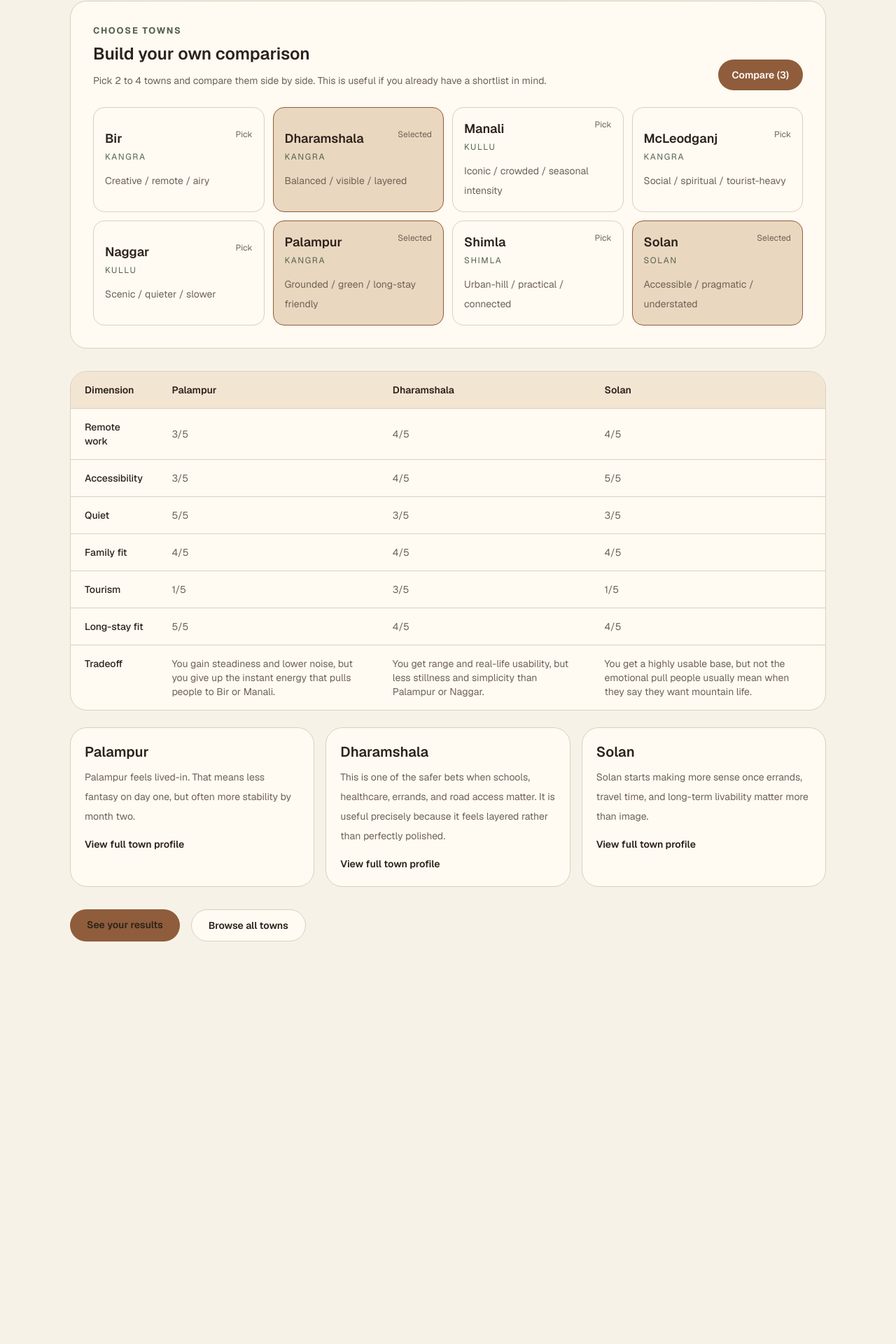
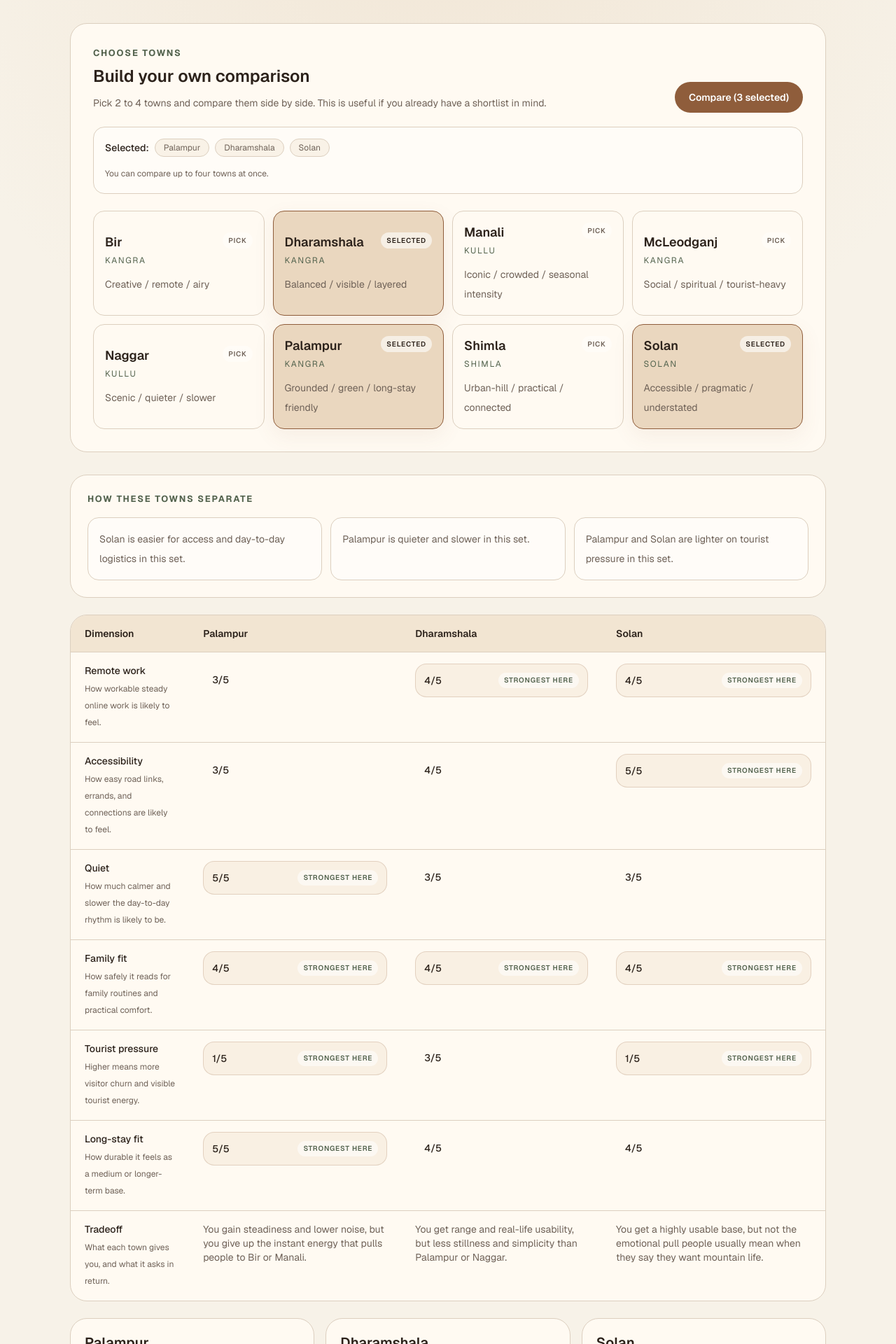
Before and after one commit to andy0056/appleville, a Next.js app: page /compare in a window 1280 px wide. Shown: the part 187-2107 px from the top of the page at 70% size. Before the commit the page ends 1532 px from the top, so only its background shows below. Built offline with nearby package versions, Linux system fonts and the light colour scheme.

Commit message:
feat: improve compare readability across desktop and mobile

```diff
--- a/src/app/compare/page.tsx
+++ b/src/app/compare/page.tsx
@@ -26,6 +26,7 @@ export default async function ComparePage({
           <h1 className="text-4xl font-semibold">Compare likely base options side by side</h1>
           <p className="max-w-2xl text-base leading-8 text-[var(--muted)]">
             Compare towns from your result shortlist or build your own side-by-side view.
+            Look for where each place is strongest, and where the tradeoff starts to show.
           </p>
         </div>
 
--- a/src/components/compare-grid.tsx
+++ b/src/components/compare-grid.tsx
@@ -2,18 +2,97 @@ import Link from "next/link";
 import { getTownBySlug, Town } from "@/lib/towns";
 
 const rows = [
-  { key: "remoteWork", label: "Remote work" },
-  { key: "accessibility", label: "Accessibility" },
-  { key: "quiet", label: "Quiet" },
-  { key: "familyFit", label: "Family fit" },
-  { key: "tourismIntensity", label: "Tourism" },
-  { key: "longStayFit", label: "Long-stay fit" },
+  {
+    key: "remoteWork",
+    label: "Remote work",
+    description: "How workable steady online work is likely to feel.",
+    strengthText: "stronger for steady remote routine",
+    preferLower: false,
+  },
+  {
+    key: "accessibility",
+    label: "Accessibility",
+    description: "How easy road links, errands, and connections are likely to feel.",
+    strengthText: "easier for access and day-to-day logistics",
+    preferLower: false,
+  },
+  {
+    key: "quiet",
+    label: "Quiet",
+    description: "How much calmer and slower the day-to-day rhythm is likely to be.",
+    strengthText: "quieter and slower",
+    preferLower: false,
+  },
+  {
+    key: "familyFit",
+    label: "Family fit",
+    description: "How safely it reads for family routines and practical comfort.",
+    strengthText: "safer for family-shape living",
+    preferLower: false,
+  },
+  {
+    key: "tourismIntensity",
+    label: "Tourist pressure",
+    description: "Higher means more visitor churn and visible tourist energy.",
+    strengthText: "lighter on tourist pressure",
+    preferLower: true,
+  },
+  {
+    key: "longStayFit",
+    label: "Long-stay fit",
+    description: "How durable it feels as a medium or longer-term base.",
+    strengthText: "stronger as a longer-stay base",
+    preferLower: false,
+  },
 ] as const;
+
+type CompareRow = (typeof rows)[number];
+
+function getWinningValue(row: CompareRow, towns: Town[]) {
+  const values = towns.map((town) => town[row.key]);
+  return row.preferLower ? Math.min(...values) : Math.max(...values);
+}
+
+function getRowWinners(row: CompareRow, towns: Town[]) {
+  const winningValue = getWinningValue(row, towns);
+  return towns.filter((town) => town[row.key] === winningValue);
+}
+
+function getTownStrengthsInSet(town: Town, towns: Town[]) {
+  return rows
+    .filter((row) => getRowWinners(row, towns).some((winner) => winner.slug === town.slug))
+    .slice(0, 3);
+}
+
+function buildSeparationSummary(towns: Town[]) {
+  const summaries = rows
+    .map((row) => {
+      const values = towns.map((town) => town[row.key]);
+      const spread = Math.max(...values) - Math.min(...values);
+      const winners = getRowWinners(row, towns);
+
+      return {
+        row,
+        spread,
+        winners,
+      };
+    })
+    .filter((item) => item.spread >= 1)
+    .sort((a, b) => b.spread - a.spread)
+    .slice(0, 3);
+
+  return summaries.map(({ row, winners }) => {
+    const names = winners.map((winner) => winner.name).join(" and ");
+    return `${names} ${winners.length > 1 ? "are" : "is"} ${row.strengthText} in this set.`;
+  });
+}
 
 export function CompareGrid({ slugs }: { slugs: string[] }) {
   const selected: Town[] = slugs
     .map((slug) => getTownBySlug(slug))
     .filter((town): town is Town => Boolean(town));
+
+  const separationSummary = buildSeparationSummary(selected);
 
   if (selected.length < 2) {
     return (
@@ -27,7 +106,21 @@ export function CompareGrid({ slugs }: { slugs: string[] }) {
 
   return (
     <div className="space-y-6">
-      <div className="overflow-hidden rounded-[24px] border border-[var(--line)] bg-[var(--card)]">
+      <div className="card p-5 md:p-6">
+        <p className="eyebrow">How these towns separate</p>
+        <div className="mt-4 grid gap-3 md:grid-cols-3">
+          {separationSummary.map((item) => (
+            <div
+              key={item}
+              className="rounded-2xl border border-[var(--line)] bg-[rgba(255,255,255,0.4)] p-4 text-sm leading-7 text-[var(--muted)]"
+            >
+              {item}
+            </div>
+          ))}
+        </div>
+      </div>
+
+      <div className="hidden overflow-hidden rounded-[24px] border border-[var(--line)] bg-[var(--card)] md:block">
         <table className="min-w-full border-collapse text-left text-sm">
           <thead className="bg-[var(--accent-soft)]/60">
             <tr>
@@ -40,18 +133,51 @@ export function CompareGrid({ slugs }: { slugs: string[] }) {
             </tr>
           </thead>
           <tbody>
-            {rows.map((row) => (
-              <tr key={row.key} className="border-t border-[var(--line)]">
-                <td className="px-5 py-4 font-medium">{row.label}</td>
-                {selected.map((town) => (
-                  <td key={town.slug} className="px-5 py-4 text-[var(--muted)]">
-                    {town[row.key]}/5
+            {rows.map((row) => {
+              const winningValue = getWinningValue(row, selected);
+
+              return (
+                <tr key={row.key} className="border-t border-[var(--line)] align-top">
+                  <td className="px-5 py-4">
+                    <p className="font-medium">{row.label}</p>
+                    <p className="mt-1 max-w-[18rem] text-xs leading-6 text-[var(--muted)]">
+                      {row.description}
+                    </p>
                   </td>
-                ))}
-              </tr>
-            ))}
+                  {selected.map((town) => {
+                    const isWinner = town[row.key] === winningValue;
+
+                    return (
+                      <td key={town.slug} className="px-5 py-4 text-[var(--muted)]">
+                        <div
+                          className={`rounded-2xl border px-3 py-3 ${
+                            isWinner
+                              ? "border-[rgba(143,93,59,0.22)] bg-[rgba(234,215,191,0.28)]"
+                              : "border-transparent bg-transparent"
+                          }`}
+                        >
+                          <div className="flex items-center justify-between gap-3">
+                            <span className="font-medium text-[var(--foreground)]">{town[row.key]}/5</span>
+                            {isWinner ? (
+                              <span className="rounded-full bg-[rgba(255,255,255,0.55)] px-2 py-1 text-[10px] font-semibold uppercase tracking-[0.08em] text-[var(--forest)]">
+                                Strongest here
+                              </span>
+                            ) : null}
+                          </div>
+                        </div>
+                      </td>
+                    );
+                  })}
+                </tr>
+              );
+            })}
             <tr className="border-t border-[var(--line)] align-top">
-              <td className="px-5 py-4 font-medium">Tradeoff</td>
+              <td className="px-5 py-4">
+                <p className="font-medium">Tradeoff</p>
+                <p className="mt-1 max-w-[18rem] text-xs leading-6 text-[var(--muted)]">
+                  What each town gives you, and what it asks in return.
+                </p>
+              </td>
               {selected.map((town) => (
                 <td key={town.slug} className="px-5 py-4 text-[var(--muted)]">
                   {town.tradeoff}
@@ -62,11 +188,89 @@ export function CompareGrid({ slugs }: { slugs: string[] }) {
         </table>
       </div>
 
-      <div className="grid gap-4 md:grid-cols-2 xl:grid-cols-3">
+      <div className="grid gap-4 md:hidden">
+        {selected.map((town) => (
+          <div key={town.slug} className="card p-5">
+            <div className="flex items-start justify-between gap-3">
+              <div>
+                <h3 className="text-xl font-semibold">{town.name}</h3>
+                <p className="mt-1 text-sm text-[var(--forest)]">{town.archetype}</p>
+              </div>
+              <span className="rounded-full bg-[rgba(255,255,255,0.55)] px-3 py-1 text-xs font-semibold text-[var(--foreground)]">
+                {town.budget}
+              </span>
+            </div>
+
+            <div className="mt-4 flex flex-wrap gap-2">
+              {getTownStrengthsInSet(town, selected).map((row) => (
+                <span
+                  key={`${town.slug}-${row.key}`}
+                  className="rounded-full border border-[var(--line)] bg-[rgba(234,215,191,0.28)] px-3 py-1 text-xs text-[var(--muted)]"
+                >
+                  {row.label}
+                </span>
+              ))}
+            </div>
+
+            <div className="mt-5 space-y-3">
+              {rows.map((row) => {
+                const winningValue = getWinningValue(row, selected);
+                const isWinner = town[row.key] === winningValue;
+
+                return (
+                  <div key={`${town.slug}-${row.key}`} className="rounded-2xl border border-[var(--line)] px-4 py-3">
+                    <div className="flex items-center justify-between gap-3">
+                      <div>
+                        <p className="text-sm font-medium">{row.label}</p>
+                        <p className="mt-1 text-xs leading-5 text-[var(--muted)]">{row.description}</p>
+                      </div>
+                      <div className="text-right">
+                        <p className="text-sm font-semibold text-[var(--foreground)]">{town[row.key]}/5</p>
+                        {isWinner ? (
+                          <p className="mt-1 text-[10px] font-semibold uppercase tracking-[0.08em] text-[var(--forest)]">
+                            Strongest here
+                          </p>
+                        ) : null}
+                      </div>
+                    </div>
+                  </div>
+                );
+              })}
+            </div>
+
+            <div className="mt-5 space-y-4 text-sm leading-7 text-[var(--muted)]">
+              <div>
+                <p className="font-semibold text-[var(--foreground)]">Practical read</p>
+                <p className="mt-1">{town.practicalReality}</p>
+              </div>
+              <div>
+                <p className="font-semibold text-[var(--foreground)]">Tradeoff</p>
+                <p className="mt-1">{town.tradeoff}</p>
+              </div>
+            </div>
+
+            <Link href={`/towns/${town.slug}`} className="mt-5 inline-block text-sm font-semibold text-[var(--accent)]">
+              View full town profile
+            </Link>
+          </div>
+        ))}
+      </div>
+
+      <div className="hidden grid-cols-2 gap-4 md:grid xl:grid-cols-3">
         {selected.map((town) => (
           <div key={town.slug} className="card p-5">
             <h3 className="text-xl font-semibold">{town.name}</h3>
-            <p className="mt-2 text-sm leading-7 text-[var(--muted)]">{town.practicalReality}</p>
+            <div className="mt-3 flex flex-wrap gap-2">
+              {getTownStrengthsInSet(town, selected).map((row) => (
+                <span
+                  key={`${town.slug}-desktop-${row.key}`}
+                  className="rounded-full border border-[var(--line)] bg-[rgba(234,215,191,0.22)] px-3 py-1 text-xs text-[var(--muted)]"
+                >
+                  {row.label}
+                </span>
+              ))}
+            </div>
+            <p className="mt-4 text-sm leading-7 text-[var(--muted)]">{town.practicalReality}</p>
             <Link href={`/towns/${town.slug}`} className="mt-4 inline-block text-sm font-semibold text-[var(--accent)]">
               View full town profile
             </Link>
--- a/src/components/compare-selector.tsx
+++ b/src/components/compare-selector.tsx
@@ -46,10 +46,36 @@ export function CompareSelector({ towns, initialSelected }: CompareSelectorProps
           type="button"
           onClick={submitCompare}
           disabled={!canCompare}
-          className="rounded-full bg-[var(--accent)] px-5 py-3 text-sm font-semibold text-white disabled:cursor-not-allowed disabled:opacity-50"
+          className="w-full rounded-full bg-[var(--accent)] px-5 py-3 text-sm font-semibold text-white disabled:cursor-not-allowed disabled:opacity-50 md:w-auto"
         >
-          Compare {selectedCount > 0 ? `(${selectedCount})` : ""}
+          Compare {selectedCount > 0 ? `(${selectedCount} selected)` : ""}
         </button>
+      </div>
+
+      <div className="mt-5 rounded-2xl border border-[var(--line)] bg-[rgba(255,255,255,0.38)] p-4">
+        <div className="flex flex-wrap items-center gap-2">
+          <span className="text-sm font-medium text-[var(--foreground)]">Selected:</span>
+          {selectedCount === 0 ? (
+            <span className="text-sm text-[var(--muted)]">Choose at least two towns.</span>
+          ) : (
+            selected.map((slug) => {
+              const town = towns.find((item) => item.slug === slug);
+              if (!town) return null;
+
+              return (
+                <span
+                  key={slug}
+                  className="rounded-full border border-[var(--line)] bg-[rgba(234,215,191,0.28)] px-3 py-1 text-xs text-[var(--muted)]"
+                >
+                  {town.name}
+                </span>
+              );
+            })
+          )}
+        </div>
+        <p className="mt-3 text-xs leading-6 text-[var(--muted)]">
+          You can compare up to four towns at once.
+        </p>
       </div>
 
       <div className="mt-6 grid gap-3 md:grid-cols-2 xl:grid-cols-4">
@@ -65,7 +91,7 @@ export function CompareSelector({ towns, initialSelected }: CompareSelectorProps
               disabled={locked}
               className={`rounded-2xl border p-4 text-left transition ${
                 active
-                  ? "border-[var(--accent)] bg-[var(--accent-soft)]"
+                  ? "border-[var(--accent)] bg-[var(--accent-soft)] shadow-[0_10px_30px_rgba(143,93,59,0.08)]"
                   : "border-[var(--line)] bg-[var(--card)] hover:border-[var(--accent)]/50"
               } ${locked ? "cursor-not-allowed opacity-50" : ""}`}
             >
@@ -76,7 +102,15 @@ export function CompareSelector({ towns, initialSelected }: CompareSelectorProps
                     {town.district}
                   </p>
                 </div>
-                <span className="text-xs text-[var(--muted)]">{active ? "Selected" : "Pick"}</span>
+                <span
+                  className={`rounded-full px-2 py-1 text-[10px] font-semibold uppercase tracking-[0.08em] ${
+                    active
+                      ? "bg-[rgba(255,255,255,0.6)] text-[var(--foreground)]"
+                      : "bg-[rgba(255,255,255,0.35)] text-[var(--muted)]"
+                  }`}
+                >
+                  {active ? "Selected" : "Pick"}
+                </span>
               </div>
               <p className="mt-3 text-sm leading-7 text-[var(--muted)]">{town.archetype}</p>
             </button>
```
